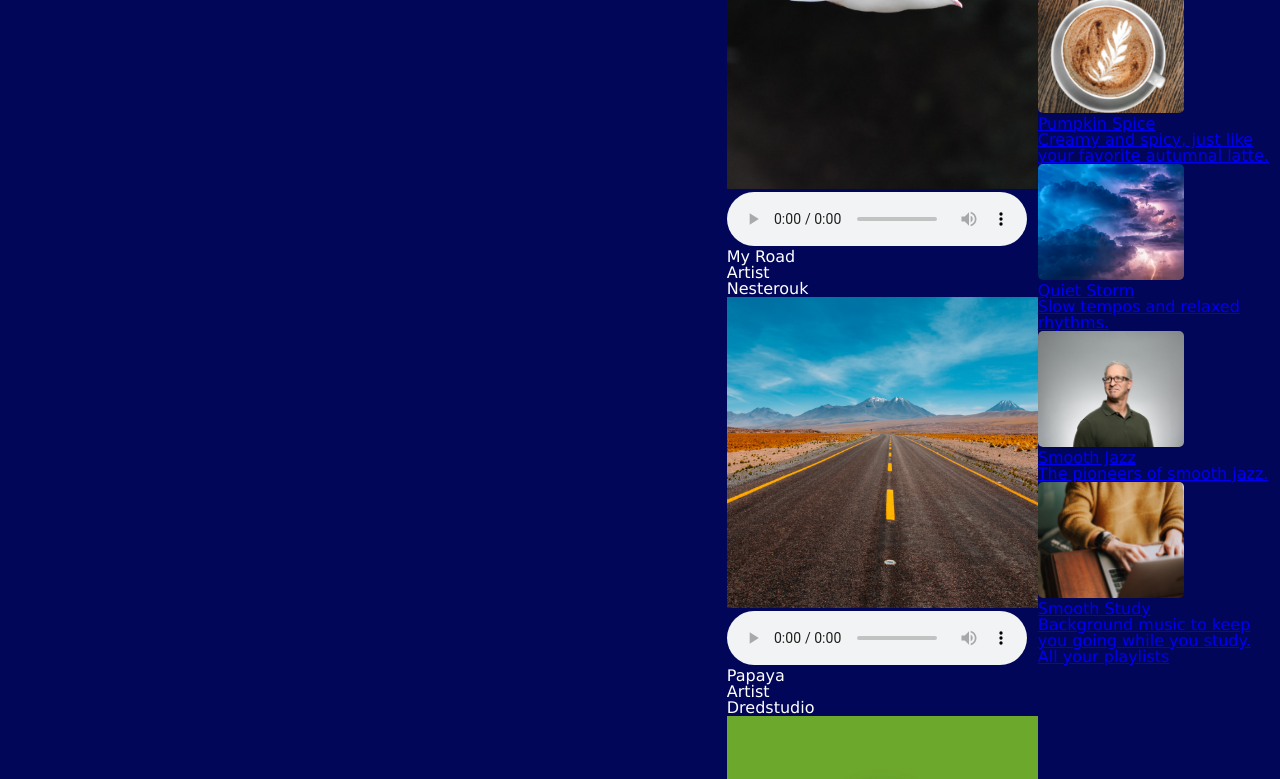
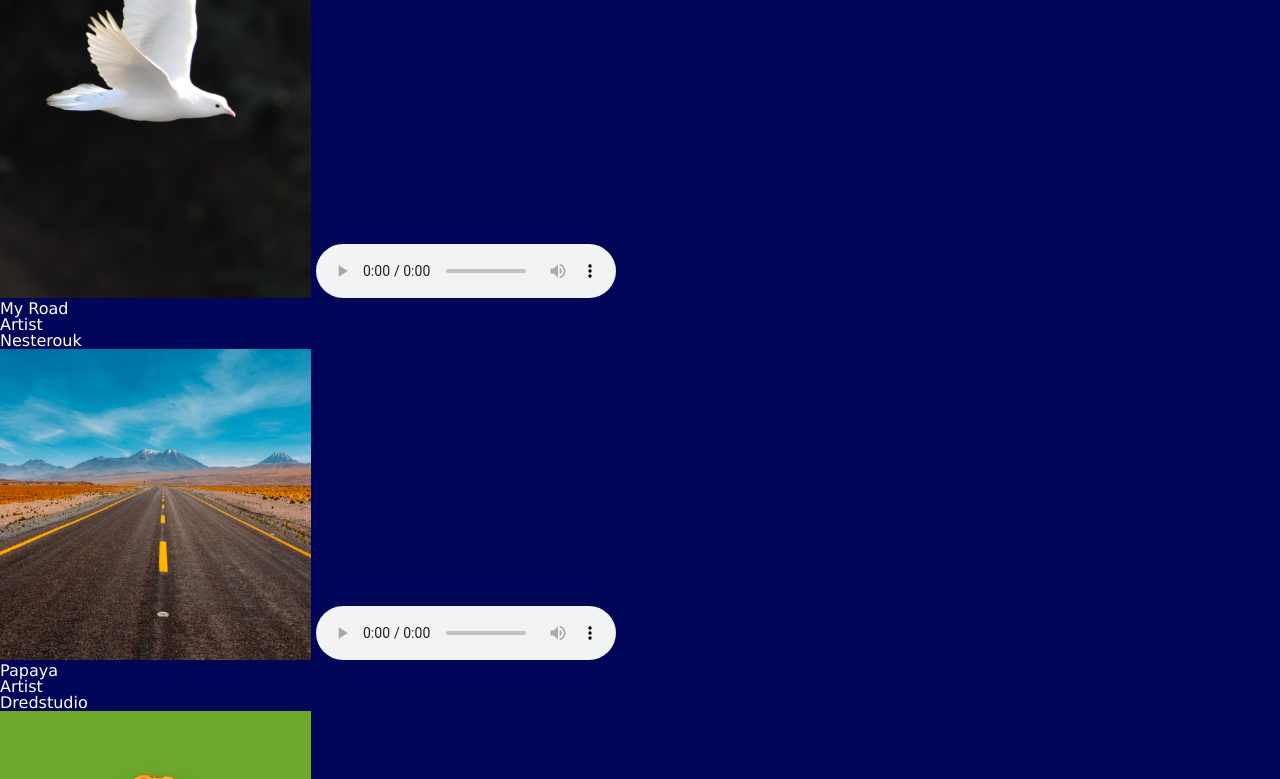
Before and after one commit to apatersonASU/MuzakMaker, a plain HTML site: page index.html in a window 1280 px wide. Shown: the part 186-965 px from the top of the page. Drawn offline with Linux system fonts and the light colour scheme.

Commit message:
Update styles.css

```diff
--- a/styles.css
+++ b/styles.css
@@ -47,13 +47,11 @@ table {
 html {
     background-color: #020659;
     font-family: Verdana, Geneva, Tahoma, sans-serif;
-    color: white;
 }
 
 body {
     margin: 0 auto;
-    display: grid;
-    grid-template-columns: 1fr 1fr 1fr 1fr 1fr;
+    color: white;
 }
 
 /*Menu - Mobile First Style*/
```
